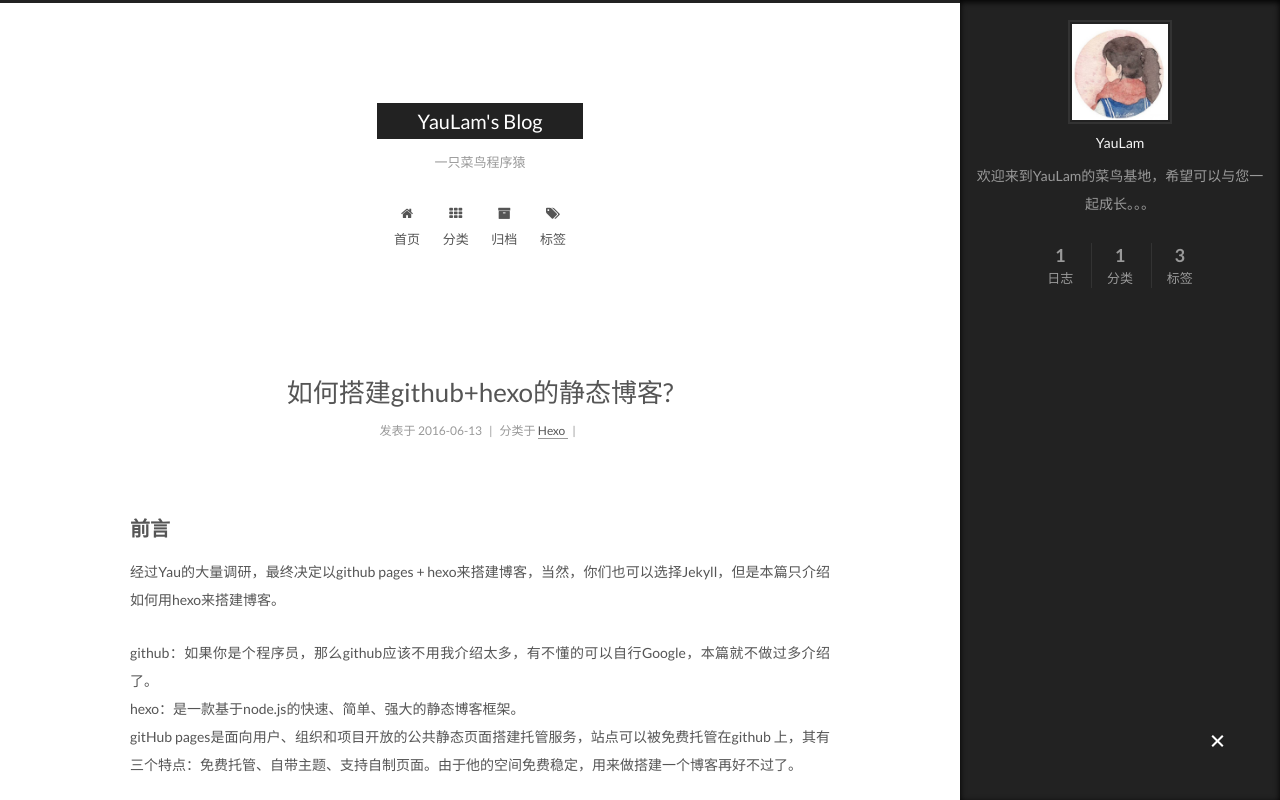
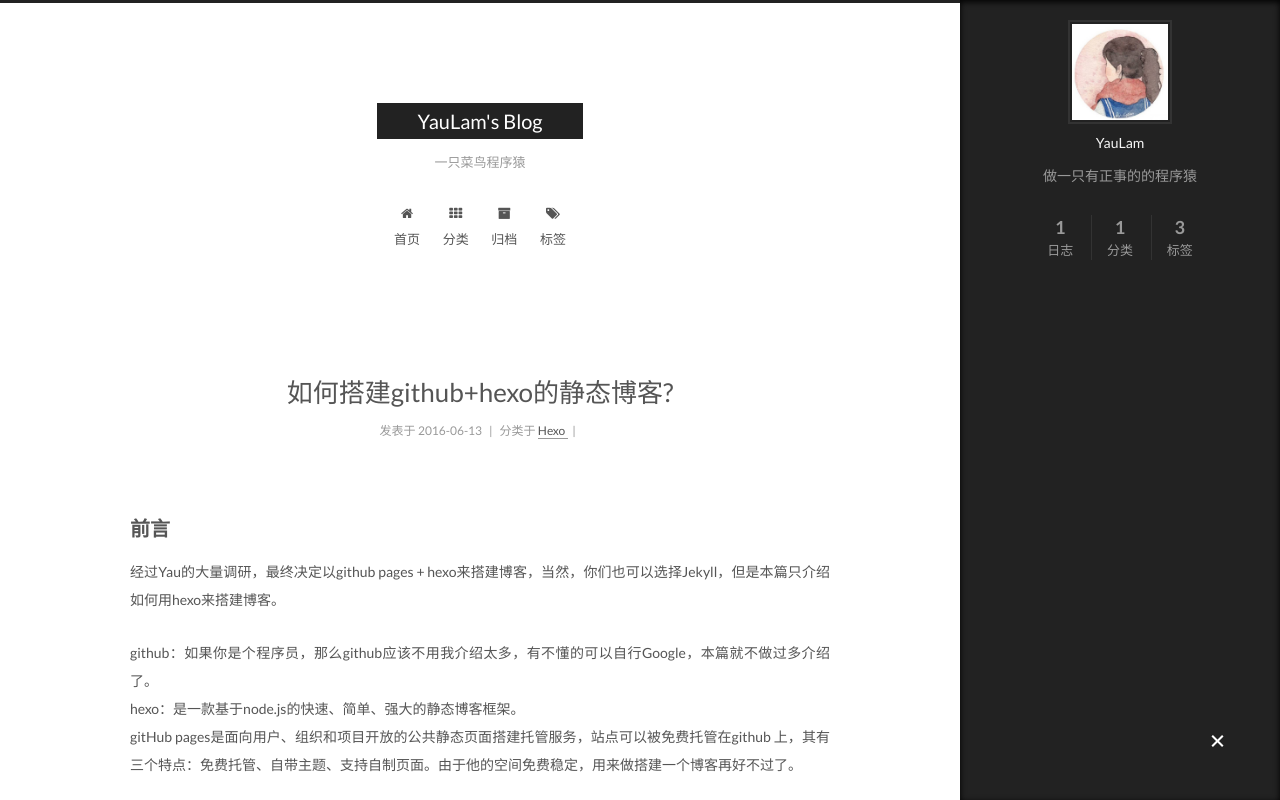
Before and after one commit to YauLam/yaulam.github.io, a plain HTML site: page index.html in a window 1280 px wide. Both pictures are taken after a click on the element 1217 px from the left and 742 px from the top of the page. Shown: the top 800 px of the page. Drawn offline with Linux system fonts and the light colour scheme; some packages are replaced by stand-ins of ours; a script that the page names is missing.

Commit message:
Site updated: 2016-06-14 18:36:50

```diff
--- a/index.html
+++ b/index.html
@@ -84,15 +84,15 @@
 
 
 
-<meta name="description" content="欢迎来到YauLam的菜鸟基地，希望可以与您一起成长。。。">
+<meta name="description" content="做一只有正事的的程序猿">
 <meta property="og:type" content="website">
 <meta property="og:title" content="YauLam's Blog">
 <meta property="og:url" content="www.yaulam.com/index.html">
 <meta property="og:site_name" content="YauLam's Blog">
-<meta property="og:description" content="欢迎来到YauLam的菜鸟基地，希望可以与您一起成长。。。">
+<meta property="og:description" content="做一只有正事的的程序猿">
 <meta name="twitter:card" content="summary">
 <meta name="twitter:title" content="YauLam's Blog">
-<meta name="twitter:description" content="欢迎来到YauLam的菜鸟基地，希望可以与您一起成长。。。">
+<meta name="twitter:description" content="做一只有正事的的程序猿">
 
 
 
@@ -427,7 +427,7 @@
                src="/images/avatar.gif"
                alt="YauLam" />
           <p class="site-author-name" itemprop="name">YauLam</p>
-          <p class="site-description motion-element" itemprop="description">欢迎来到YauLam的菜鸟基地，希望可以与您一起成长。。。</p>
+          <p class="site-description motion-element" itemprop="description">做一只有正事的的程序猿</p>
         </div>
         <nav class="site-state motion-element">
           <div class="site-state-item site-state-posts">
```
Also changed, not shown: 2016/06/13/如何搭建github-hexo的静态博客/index.html (+1 -1 lines), archives/2016/06/index.html (+4 -4 lines), archives/2016/index.html (+4 -4 lines), archives/index.html (+4 -4 lines), categories/Hexo/index.html (+4 -4 lines), categories/index.html (+4 -4 lines), tags/blog/index.html (+4 -4 lines), tags/github-pages/index.html (+4 -4 lines), tags/hexo/index.html (+4 -4 lines), tags/index.html (+4 -4 lines).
